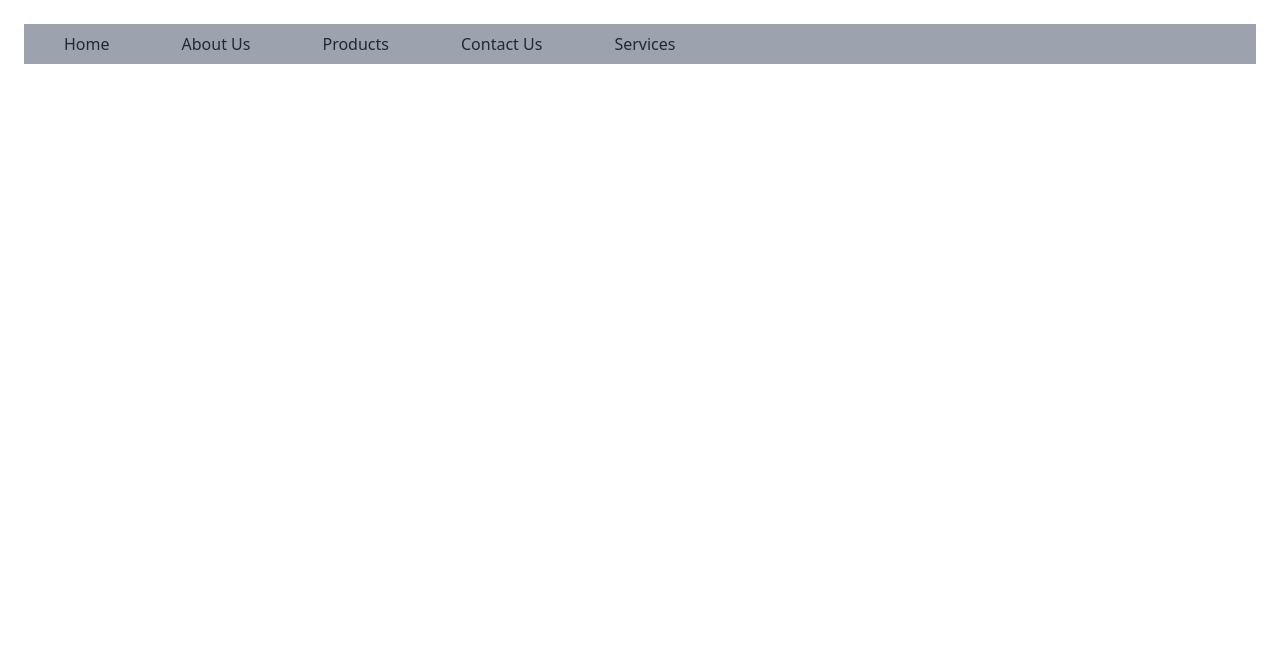
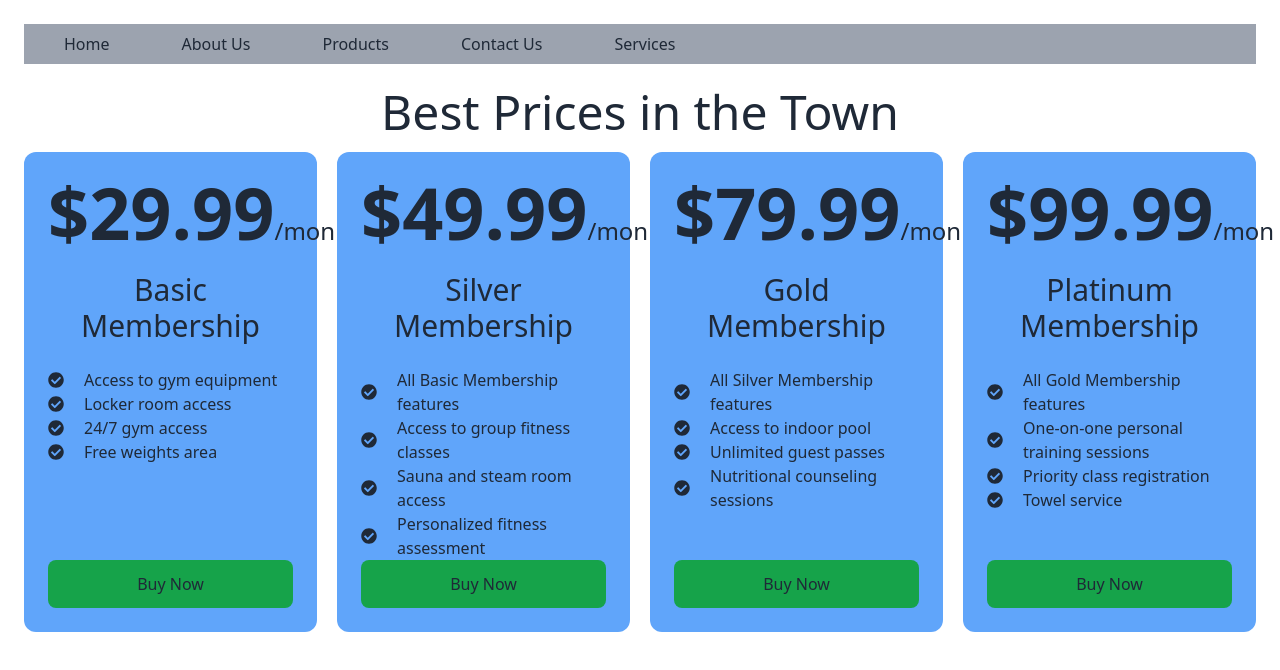
Before and after one commit to mamun-prodhan/price-options, a React (Vite) app: page / in a window 1280 px wide. Shown: the top 670 px of the page. Built offline with nearby package versions, Linux system fonts and the light colour scheme.

Commit message:
card added

```diff
--- a/src/App.jsx
+++ b/src/App.jsx
@@ -1,9 +1,11 @@
 import NavBar from "./components/NavBar/NavBar";
+import PriceOptions from "./components/PriceOptions/PriceOptions";
 
 function App() {
   return (
     <>
       <NavBar></NavBar>
+      <PriceOptions></PriceOptions>
     </>
   );
 }
--- /dev/null
+++ b/src/components/Feature/Feature.jsx
@@ -0,0 +1,17 @@
+import React from "react";
+import { FaCheckCircle } from "react-icons/fa";
+
+const Feature = ({ feature }) => {
+  return (
+    <div>
+      <p className="text-start flex items-center gap-5">
+        <span>
+          <FaCheckCircle></FaCheckCircle>
+        </span>
+        {feature}
+      </p>
+    </div>
+  );
+};
+
+export default Feature;
--- a/src/components/Link/Link.jsx
+++ b/src/components/Link/Link.jsx
@@ -11,6 +11,6 @@ const Link = ({ route }) => {
 };
 
 Link.propTypes = {
-  route: PropTypes.objecet,
+  route: PropTypes.object,
 };
 export default Link;
--- a/src/components/PriceOption/PriceOption.jsx
+++ b/src/components/PriceOption/PriceOption.jsx
@@ -1,7 +1,23 @@
 import PropTypes from "prop-types";
+import Feature from "../Feature/Feature";
 
 const PriceOption = ({ option }) => {
-  return <div></div>;
+  const { name, price, features } = option;
+  return (
+    <div className="text-center bg-blue-400 p-6 rounded-xl flex flex-col">
+      <h1>
+        <span className="text-7xl font-extrabold">{price}</span>
+        <span className="text-2xl">/mon</span>
+      </h1>
+      <h2 className="text-3xl font-medium my-6">{name}</h2>
+      <div className="flex-grow">
+        {features.map((feature, idx) => (
+          <Feature key={idx} feature={feature}></Feature>
+        ))}
+      </div>
+      <button className="w-full bg-green-600 py-3 rounded-lg">Buy Now</button>
+    </div>
+  );
 };
 
 PriceOption.propTypes = {
--- a/src/components/PriceOptions/PriceOptions.jsx
+++ b/src/components/PriceOptions/PriceOptions.jsx
@@ -5,7 +5,7 @@ const PriceOptions = () => {
     {
       id: 1,
       name: "Basic Membership",
-      price: "$29.99/month",
+      price: "$29.99",
       features: [
         "Access to gym equipment",
         "Locker room access",
@@ -16,7 +16,7 @@ const PriceOptions = () => {
     {
       id: 2,
       name: "Silver Membership",
-      price: "$49.99/month",
+      price: "$49.99",
       features: [
         "All Basic Membership features",
         "Access to group fitness classes",
@@ -27,7 +27,7 @@ const PriceOptions = () => {
     {
       id: 3,
       name: "Gold Membership",
-      price: "$79.99/month",
+      price: "$79.99",
       features: [
         "All Silver Membership features",
         "Access to indoor pool",
@@ -38,7 +38,7 @@ const PriceOptions = () => {
     {
       id: 4,
       name: "Platinum Membership",
-      price: "$99.99/month",
+      price: "$99.99",
       features: [
         "All Gold Membership features",
         "One-on-one personal training sessions",
@@ -49,10 +49,12 @@ const PriceOptions = () => {
   ];
   return (
     <div>
-      <h2 className="text-5xl">Best Prices in the Town</h2>
-      {priceOptions.map((option) => (
-        <PriceOption key={option.id} option={option}></PriceOption>
-      ))}
+      <h2 className="text-5xl text-center mb-4">Best Prices in the Town</h2>
+      <div className="grid grid-cols-4 gap-5 px-6">
+        {priceOptions.map((option) => (
+          <PriceOption key={option.id} option={option}></PriceOption>
+        ))}
+      </div>
     </div>
   );
 };
```
